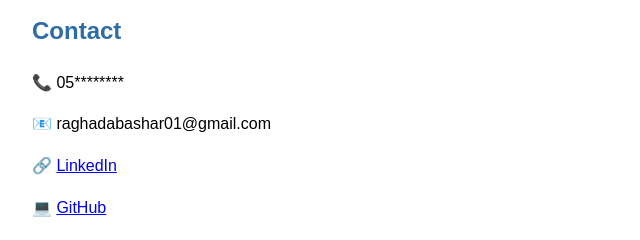
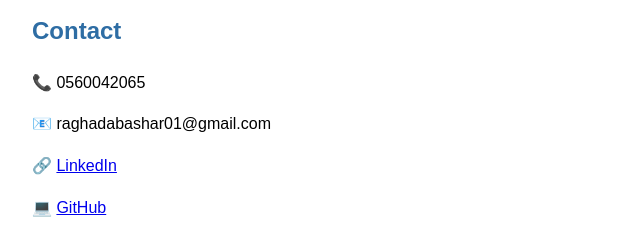
Before and after one commit to RaghadIU/CV-hosting, a plain HTML site: page index.html in a window 1280 px wide. Shown: the part 148-388 px from the top of the page, 158-798 px from the left. Drawn offline with Linux system fonts and the light colour scheme.

Commit message:
Update index.html

```diff
--- a/index.html
+++ b/index.html
@@ -29,7 +29,7 @@
 
     <div class="section">
         <h2>Contact</h2>
-        <p>📞 05********</p>
+        <p>📞 0560042065</p>
         <p>📧 raghadabashar01@gmail.com</p>
         <p>🔗 <a href="http://linkedin.com/in/raghad-abashar-7b883732b">LinkedIn</a></p>
         <p>💻 <a href="https://github.com/RaghadIU">GitHub</a></p>
```
